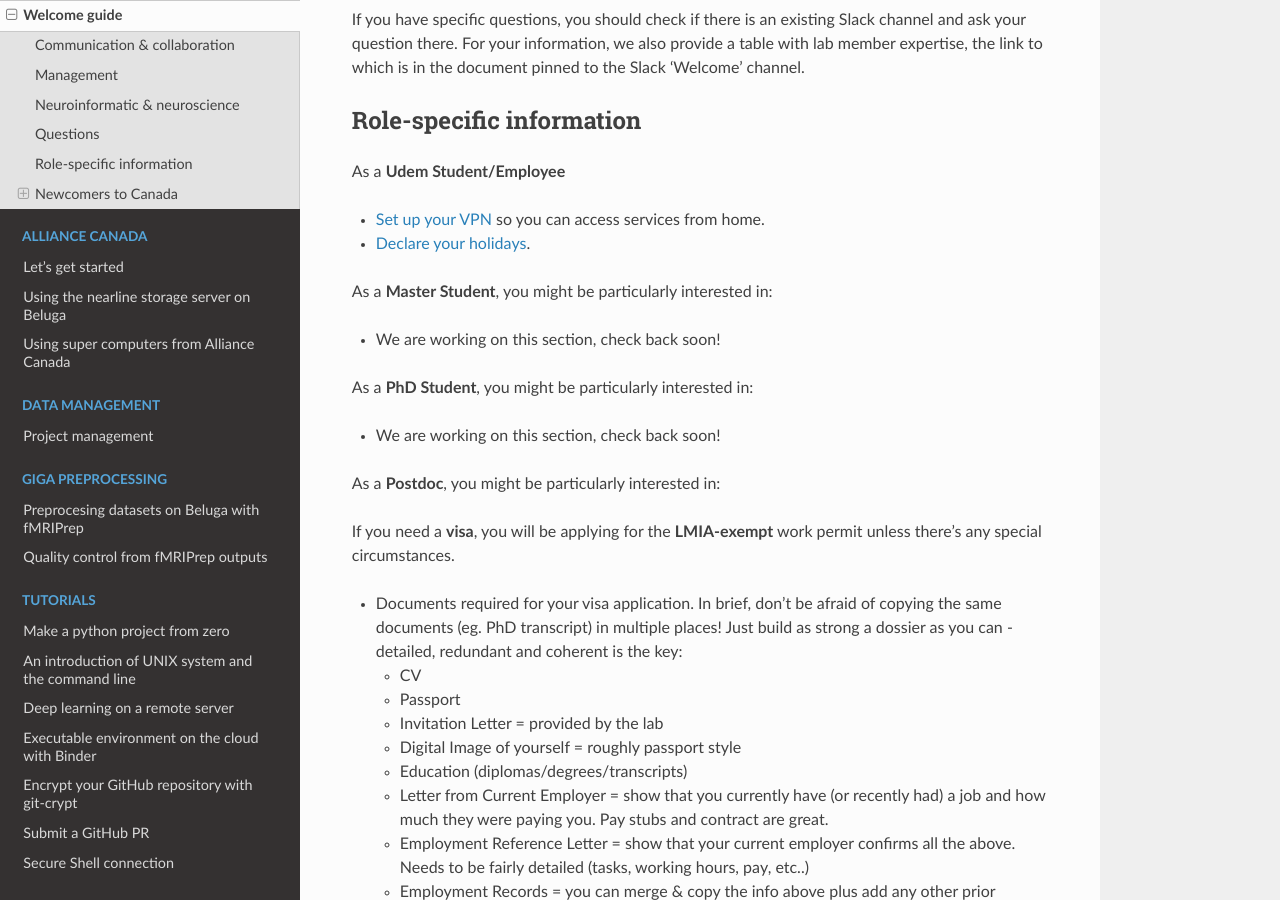
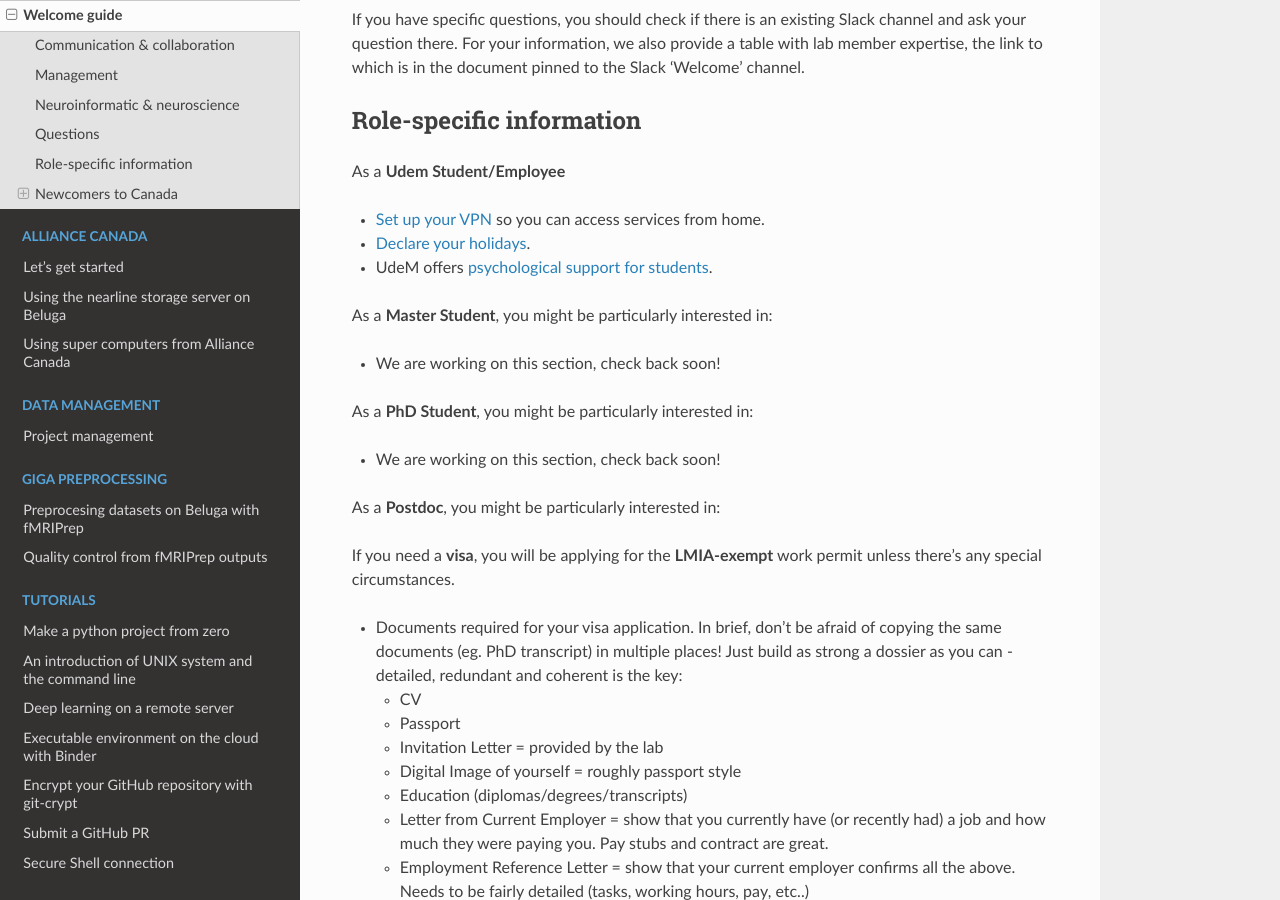
Before and after one commit to SIMEXP/lab-documentation, a Sphinx documentation site: the page built from source/community/welcome_guide.md, in a window 1280 px wide and 900 px high, scrolled down 808 px. Built offline with Sphinx 7.4.7 and the Read the Docs theme 2.0.0, drawn with Linux system fonts in a browser that asks for light colours.

Commit message:
Update welcome_guide.md

```diff
--- a/source/community/welcome_guide.md
+++ b/source/community/welcome_guide.md
@@ -29,6 +29,7 @@ As a **Udem Student/Employee**
 
 - [Set up your VPN](http://vpn.umontreal.ca) so you can access services from home.
 - [Declare your holidays](https://www.synchro.umontreal.ca).
+- UdeM offers [psychological support for students](https://vieetudiante.umontreal.ca/sante-bien-etre/soutien-psychologique).
 
 As a **Master Student**, you might be particularly interested in:
 
```
